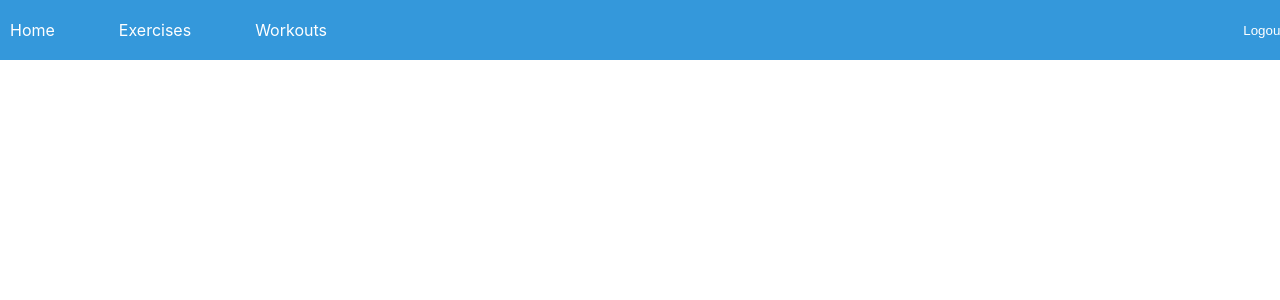
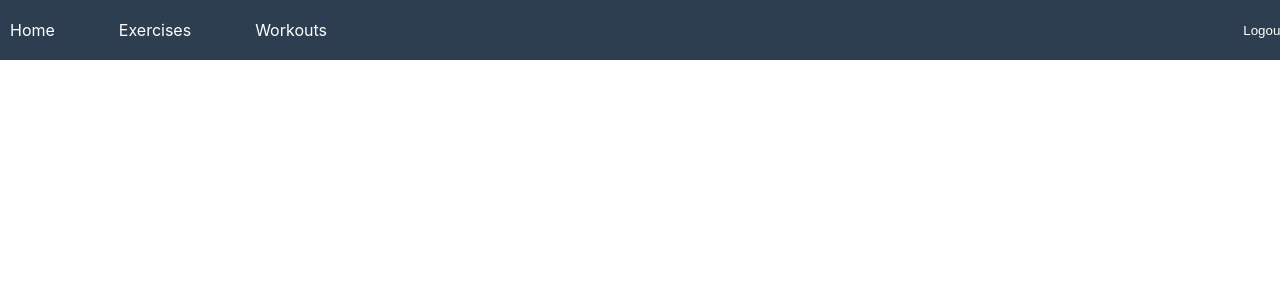
Before and after one commit to aaron3993/gym-guru, a React (Create React App) app: page / in a window 1280 px wide. Shown: the top 300 px of the page. Built offline with nearby package versions, Linux system fonts and the light colour scheme; no server answers; sample sign-in values are in the browser's storage.

Commit message:
fixed logout logic

```diff
--- a/src/App.js
+++ b/src/App.js
@@ -17,7 +17,6 @@ const App = () => {
   useEffect(() => {
     onAuthStateChanged(auth, (user) => {
       if (user) {
-        console.log({ user });
         setAuthenticated(true);
       } else {
         setAuthenticated(false)
@@ -28,6 +27,7 @@ const App = () => {
 
   const handleLogout = async () => {
     try {
+      setAuthenticated(false)
       await signOut(auth);
     } catch (error) {
       console.error('Error signing out:', error);
@@ -53,13 +53,17 @@ const App = () => {
           <Route
             path="/exercises"
             element={
-              <ExercisePage />
+              <PrivateRoute isAuthenticated={isAuthenticated}>
+                <ExercisePage />
+              </PrivateRoute>
             }
           />
           <Route
             path="/workouts"
             element={
-              <WorkoutList />
+              <PrivateRoute isAuthenticated={isAuthenticated}>
+                <WorkoutList />
+              </PrivateRoute>
             }
           />
           <Route
--- a/src/components/ExerciseList/ExerciseCard/ExerciseCard.css
+++ b/src/components/ExerciseList/ExerciseCard/ExerciseCard.css
@@ -1,5 +1,6 @@
 .exercise-card {
     /* width: 20%; */
+    background-color: #ECF0F1;
     display: flex;
     flex-direction: column;
     overflow: hidden;
--- a/src/components/Navbar/Navbar.css
+++ b/src/components/Navbar/Navbar.css
@@ -1,8 +1,8 @@
 .navbar {
   height: 5vh;
-  background: #3498db;
+  background-color: #2C3E50;
+  color: #ECF0F1;
   padding: 10px;
-  color: white;
   position: fixed;
   width: 100%;
   top: 0;
--- a/src/components/Navbar/Navbar.js
+++ b/src/components/Navbar/Navbar.js
@@ -1,8 +1,10 @@
 import React from 'react';
-import { Link } from 'react-router-dom';
+import { Link, useNavigate } from 'react-router-dom';
 import './Navbar.css';
 
 const Navbar = ({ onLogout }) => {
+  const navigate = useNavigate()
+
   return (
     <nav className="navbar">
       <div className="nav-links">
@@ -17,7 +19,10 @@ const Navbar = ({ onLogout }) => {
         </Link>
       </div>
       <div className="logout-btn-container">
-        <button className="logout-btn" onClick={onLogout}>
+        <button className="logout-btn" onClick={async () => {
+          await onLogout()
+          navigate('/login')
+          }}>
           Logout
         </button>
       </div>
```
